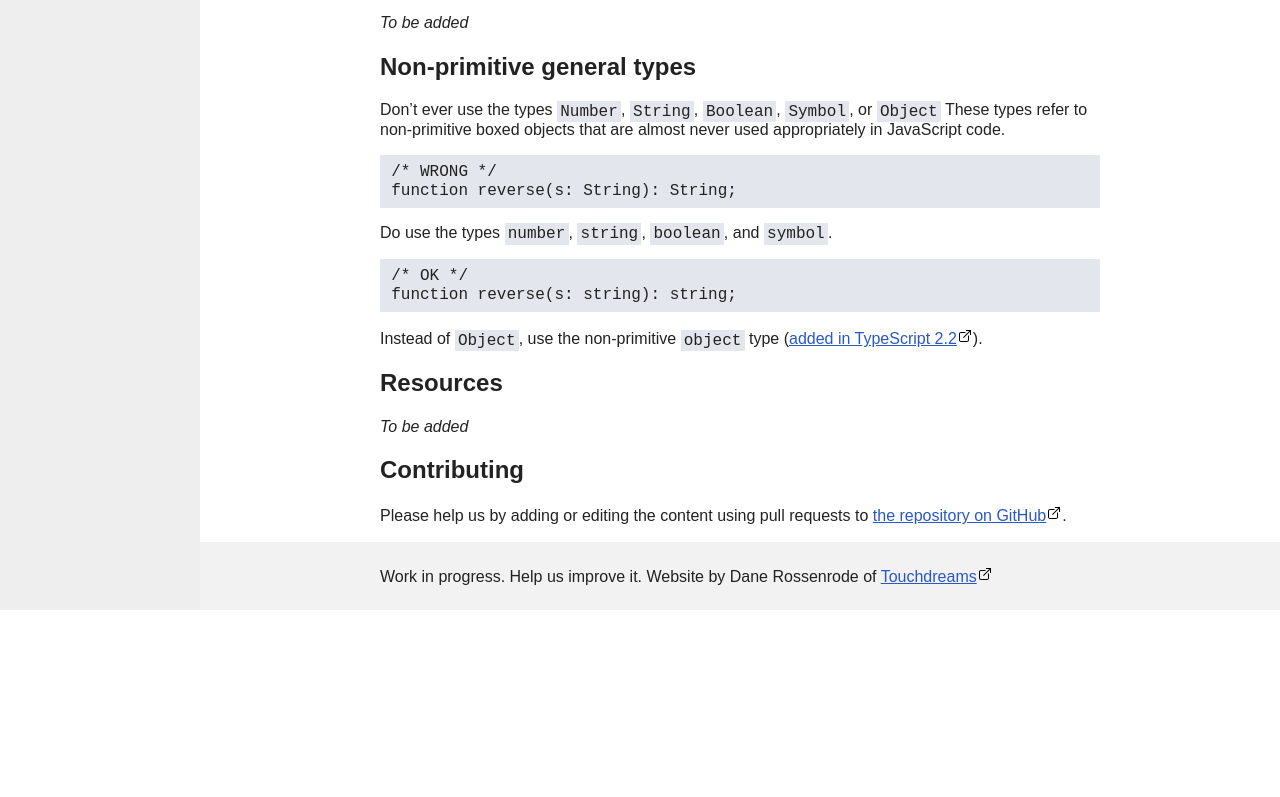
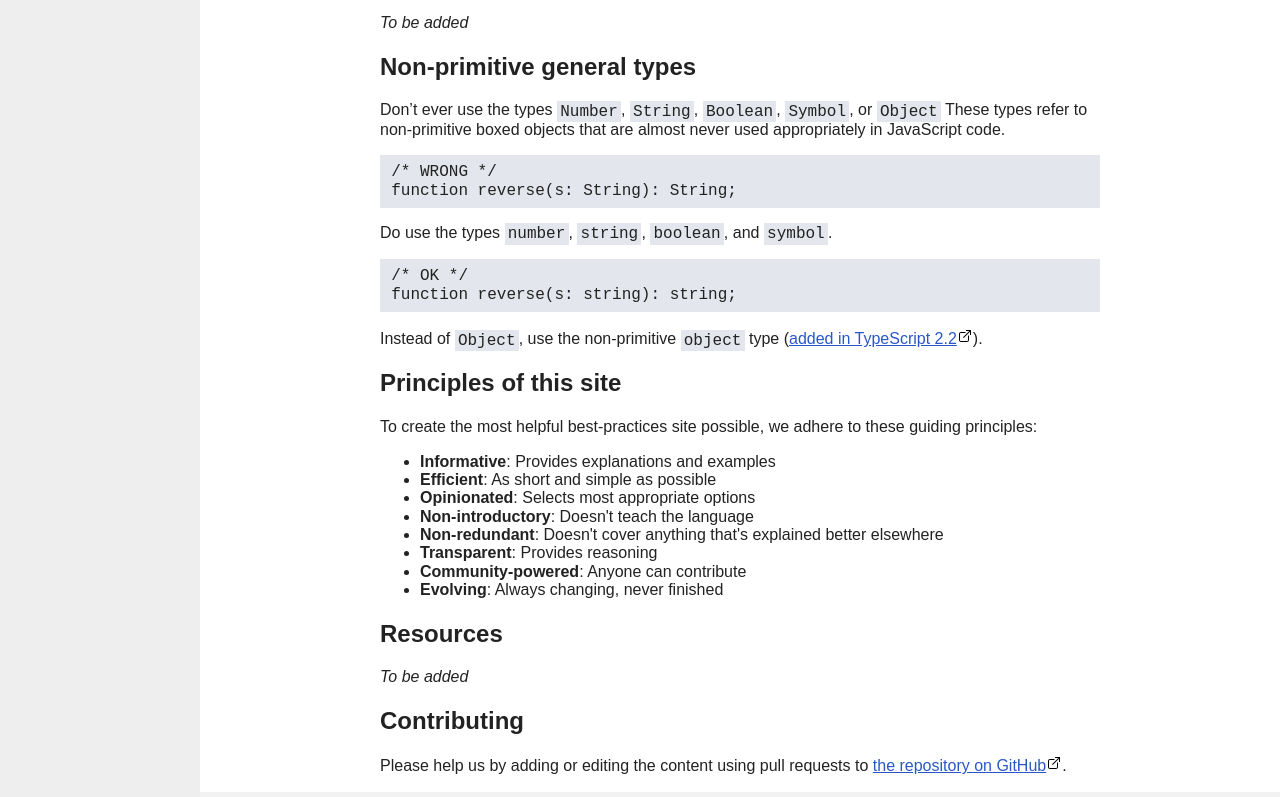
Before and after one commit to Droces/tstherightway, a website built with Parcel: page index.html in a window 1280 px wide. Shown: the part 1280-2077 px from the top of the page. Before the commit the page ends 1890 px from the top, so only its background shows below. Built offline with nearby package versions, Linux system fonts and the light colour scheme; a web font is replaced by a local one.

Commit message:
Adds principles section

```diff
--- a/index.html
+++ b/index.html
@@ -48,6 +48,7 @@
       <li><a href="#documentation">Documentation</a></li>
       <li><a href="#namespaces">Namespaces</a></li>
       <li><a href="#non-primitive-general-types">Non-primitive general types</a></li>
+      <li><a href="#principles">Principles</a></li>
       <li><a href="#resources">Resources</a></li>
       <li><a href="#contributing">Contributing</a></li>
     </ul>
@@ -113,6 +114,19 @@ function reverse(s: string): string;</pre>
 
       Instead of <code>Object</code>, use the non-primitive <code>object</code> type (<a href="https://www.typescriptlang.org/docs/handbook/release-notes/typescript-2-2.html#object-type" target="_blank">added in TypeScript 2.2</a>).
 
+    <h2 id="principles">Principles of this site</h2>
+      <p>To create the most helpful best-practices site possible, we adhere to these guiding principles:</p>
+      <ul>
+        <li><strong>Informative</strong>: Provides explanations and examples</li>
+        <li><strong>Efficient</strong>: As short and simple as possible</li>
+        <li><strong>Opinionated</strong>: Selects most appropriate options</li>
+        <li><strong>Non-introductory</strong>: Doesn't teach the language</li>
+        <li><strong>Non-redundant</strong>: Doesn't cover anything that's explained better elsewhere</li>
+        <li><strong>Transparent</strong>: Provides reasoning</li>
+        <li><strong>Community-powered</strong>: Anyone can contribute</li>
+        <li><strong>Evolving</strong>: Always changing, never finished</li>
+      </ul>
+
     <h2 id="resources">Resources</h2>
       <p><em>To be added</em></p>
 
```
